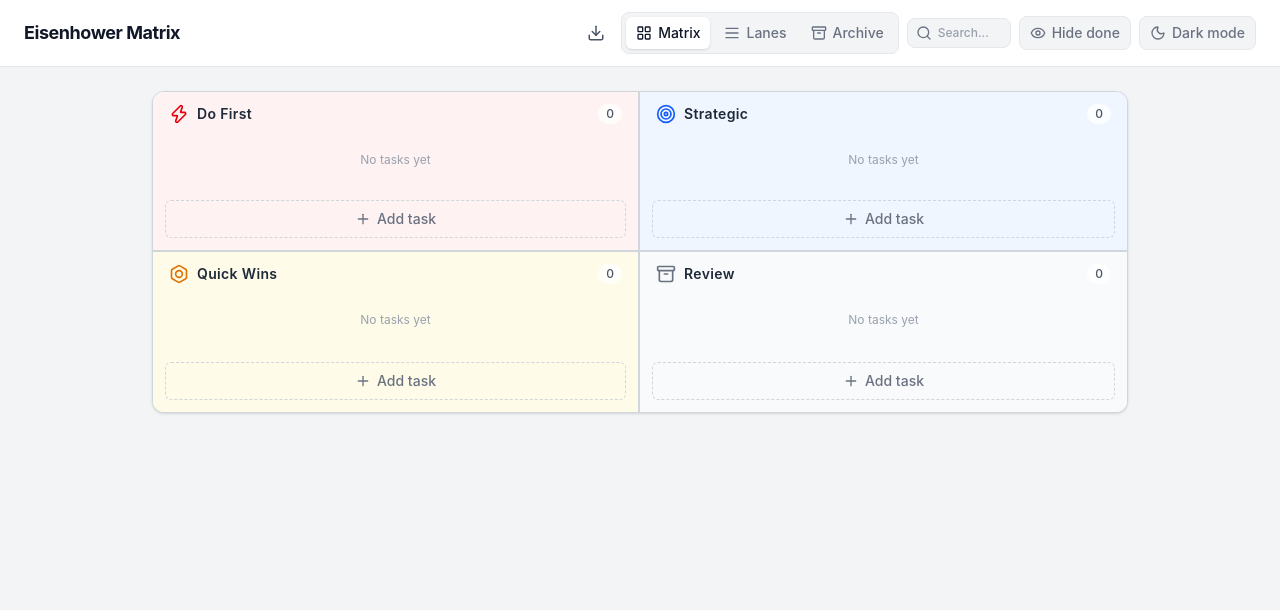
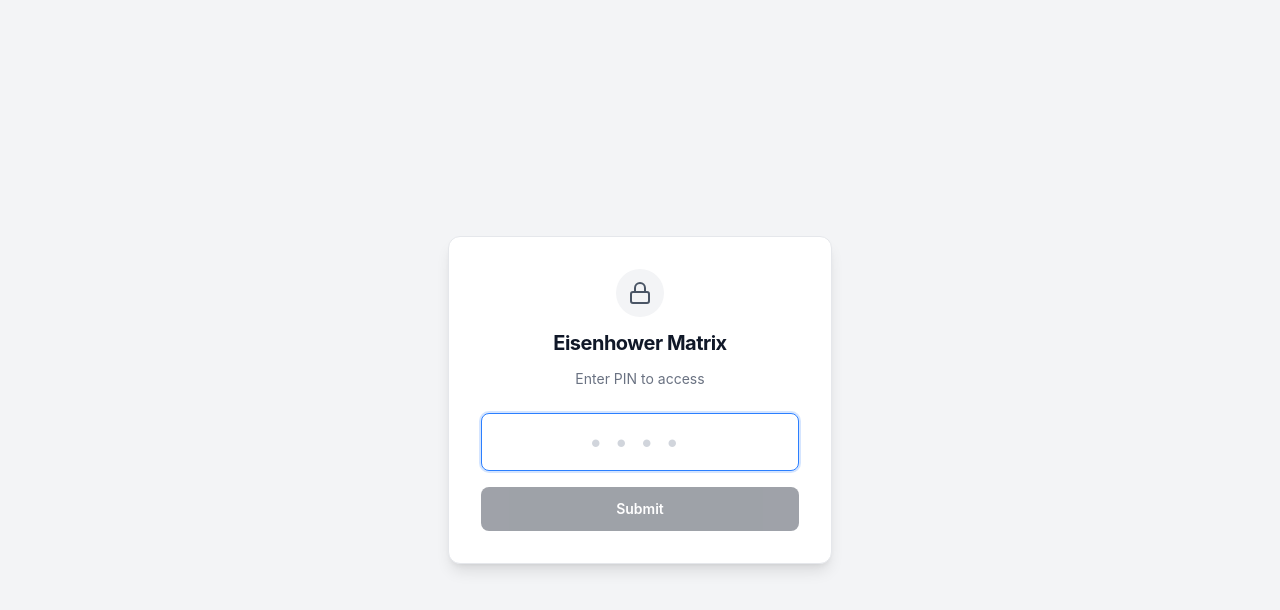
Before and after one commit to amolwagh/matrix, a React (Vite) app: page / in a window 1280 px wide. Shown: the top 610 px of the page. Built offline with nearby package versions, Linux system fonts and the light colour scheme.

Commit message:
feat: PIN gate for access control

```diff
--- a/src/App.tsx
+++ b/src/App.tsx
@@ -20,6 +20,7 @@ import { ViewToggle } from './components/ViewToggle'
 import { ArchiveView } from './components/ArchiveView'
 import { AddTaskModal } from './components/AddTaskModal'
 import { BulkActionBar } from './components/BulkActionBar'
+import PinGate from './components/PinGate'
 
 type ModalState = { mode: 'add'; quadrant: Quadrant } | { mode: 'edit'; task: Task }
 
@@ -233,6 +234,7 @@ export default function App() {
   }
 
   return (
+    <PinGate>
     <div className="flex min-h-screen flex-col bg-gray-100 text-gray-900 dark:bg-gray-950 dark:text-gray-100">
       <header className="flex items-center justify-between gap-3 border-b border-gray-200 bg-white px-4 py-3 sm:px-6 dark:border-gray-700 dark:bg-gray-900">
         <h1 className="text-lg font-bold tracking-tight">Eisenhower Matrix</h1>
@@ -356,5 +358,6 @@ export default function App() {
         />
       )}
     </div>
+    </PinGate>
   )
 }
--- /dev/null
+++ b/src/components/PinGate.tsx
@@ -0,0 +1,156 @@
+import { useEffect, useRef, useState } from 'react'
+import { Lock, AlertCircle } from 'lucide-react'
+
+const CORRECT_PIN = '2609'
+const MAX_ATTEMPTS = 3
+const LOCKOUT_SECONDS = 30
+const AUTH_KEY = 'em_auth'
+
+export default function PinGate({ children }: { children: React.ReactNode }) {
+  const [granted, setGranted] = useState(false)
+  const [pin, setPin] = useState('')
+  const [error, setError] = useState<string | null>(null)
+  const [shake, setShake] = useState(false)
+  const [attempts, setAttempts] = useState(0)
+  const [lockedUntil, setLockedUntil] = useState<number | null>(null)
+  const [countdown, setCountdown] = useState(0)
+  const inputRef = useRef<HTMLInputElement>(null)
+
+  useEffect(() => {
+    if (sessionStorage.getItem(AUTH_KEY) === 'granted') {
+      setGranted(true)
+    }
+  }, [])
+
+  useEffect(() => {
+    if (!lockedUntil) return
+    const interval = setInterval(() => {
+      const remaining = Math.ceil((lockedUntil - Date.now()) / 1000)
+      if (remaining <= 0) {
+        setLockedUntil(null)
+        setCountdown(0)
+        setAttempts(0)
+        setPin('')
+        setError(null)
+        clearInterval(interval)
+      } else {
+        setCountdown(remaining)
+      }
+    }, 1000)
+    return () => clearInterval(interval)
+  }, [lockedUntil])
+
+  useEffect(() => {
+    if (shake) {
+      const timer = setTimeout(() => setShake(false), 500)
+      return () => clearTimeout(timer)
+    }
+  }, [shake])
+
+  const handleSubmit = () => {
+    if (lockedUntil) return
+    if (pin.length !== 4) return
+
+    if (pin === CORRECT_PIN) {
+      sessionStorage.setItem(AUTH_KEY, 'granted')
+      setGranted(true)
+      setError(null)
+    } else {
+      const nextAttempts = attempts + 1
+      setAttempts(nextAttempts)
+      setShake(true)
+      setPin('')
+      setError('Incorrect PIN')
+
+      if (nextAttempts >= MAX_ATTEMPTS) {
+        setLockedUntil(Date.now() + LOCKOUT_SECONDS * 1000)
+        setCountdown(LOCKOUT_SECONDS)
+        setError(null)
+      }
+    }
+  }
+
+  const handleKeyDown = (e: React.KeyboardEvent) => {
+    if (e.key === 'Enter') {
+      handleSubmit()
+    }
+  }
+
+  if (granted) return <>{children}</>
+
+  return (
+    <div className="flex min-h-screen items-center justify-center bg-gray-100 px-4 dark:bg-gray-950">
+      <style>{`
+        @keyframes shake-pin {
+          0%, 100% { transform: translateX(0); }
+          10%, 30%, 50%, 70%, 90% { transform: translateX(-6px); }
+          20%, 40%, 60%, 80% { transform: translateX(6px); }
+        }
+        .shake-pin {
+          animation: shake-pin 0.5s ease-in-out;
+        }
+      `}</style>
+      <div
+        className={`w-full max-w-sm rounded-xl border border-gray-200 bg-white p-8 shadow-lg dark:border-gray-700 dark:bg-gray-900 ${shake ? 'shake-pin' : ''}`}
+      >
+        <div className="mb-6 flex flex-col items-center gap-3">
+          <div className="flex h-12 w-12 items-center justify-center rounded-full bg-gray-100 dark:bg-gray-800">
+            <Lock size={24} className="text-gray-600 dark:text-gray-400" />
+          </div>
+          <h1 className="text-xl font-bold tracking-tight text-gray-900 dark:text-gray-100">
+            Eisenhower Matrix
+          </h1>
+          <p className="text-sm text-gray-500 dark:text-gray-400">Enter PIN to access</p>
+        </div>
+
+        {lockedUntil ? (
+          <div className="text-center">
+            <div className="mb-2 flex items-center justify-center gap-2 text-amber-600 dark:text-amber-400">
+              <AlertCircle size={18} />
+              <span className="text-sm font-medium">Too many attempts</span>
+            </div>
+            <p className="text-2xl font-bold tabular-nums text-gray-900 dark:text-gray-100">
+              {countdown}s
+            </p>
+            <p className="mt-1 text-xs text-gray-500 dark:text-gray-400">
+              Please wait before trying again
+            </p>
+          </div>
+        ) : (
+          <div className="flex flex-col gap-4">
+            <input
+              ref={inputRef}
+              type="password"
+              inputMode="numeric"
+              pattern="[0-9]*"
+              maxLength={4}
+              autoFocus
+              value={pin}
+              onChange={(e) => {
+                const val = e.target.value.replace(/\D/g, '').slice(0, 4)
+                setPin(val)
+                if (error) setError(null)
+              }}
+              onKeyDown={handleKeyDown}
+              placeholder="••••"
+              className="w-full rounded-lg border border-gray-300 bg-white px-4 py-3 text-center text-2xl tracking-[0.5em] text-gray-900 placeholder:text-gray-300 focus:border-blue-500 focus:outline-none focus:ring-2 focus:ring-blue-500/20 dark:border-gray-600 dark:bg-gray-800 dark:text-gray-100 dark:placeholder:text-gray-600"
+            />
+
+            {error && (
+              <p className="text-center text-sm text-red-600 dark:text-red-400">{error}</p>
+            )}
+
+            <button
+              type="button"
+              onClick={handleSubmit}
+              disabled={pin.length !== 4}
+              className="w-full rounded-lg bg-gray-900 px-4 py-3 text-sm font-semibold text-white transition-colors hover:bg-gray-800 disabled:cursor-not-allowed disabled:opacity-40 dark:bg-gray-100 dark:text-gray-900 dark:hover:bg-gray-200"
+            >
+              Submit
+            </button>
+          </div>
+        )}
+      </div>
+    </div>
+  )
+}
```
